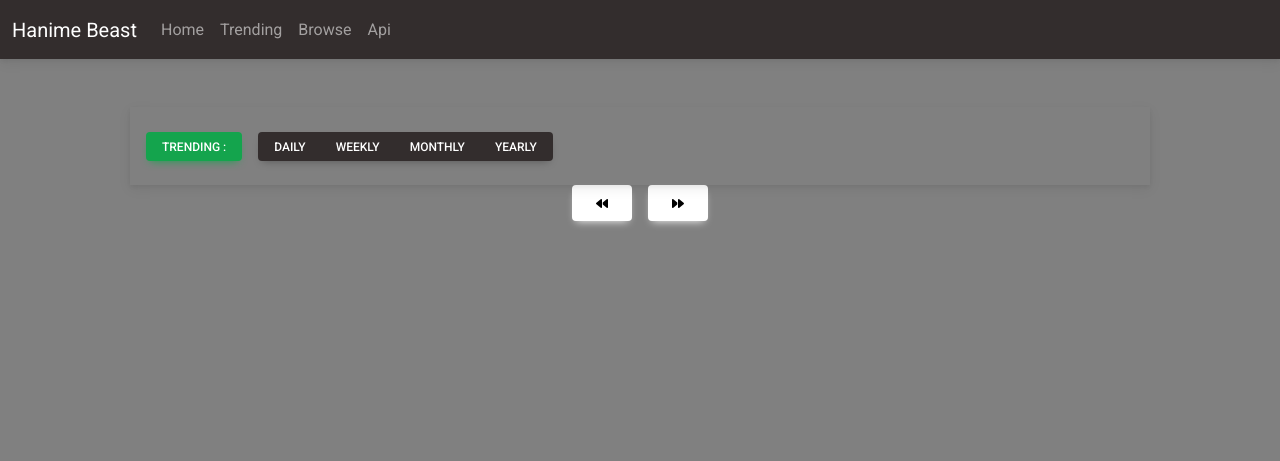
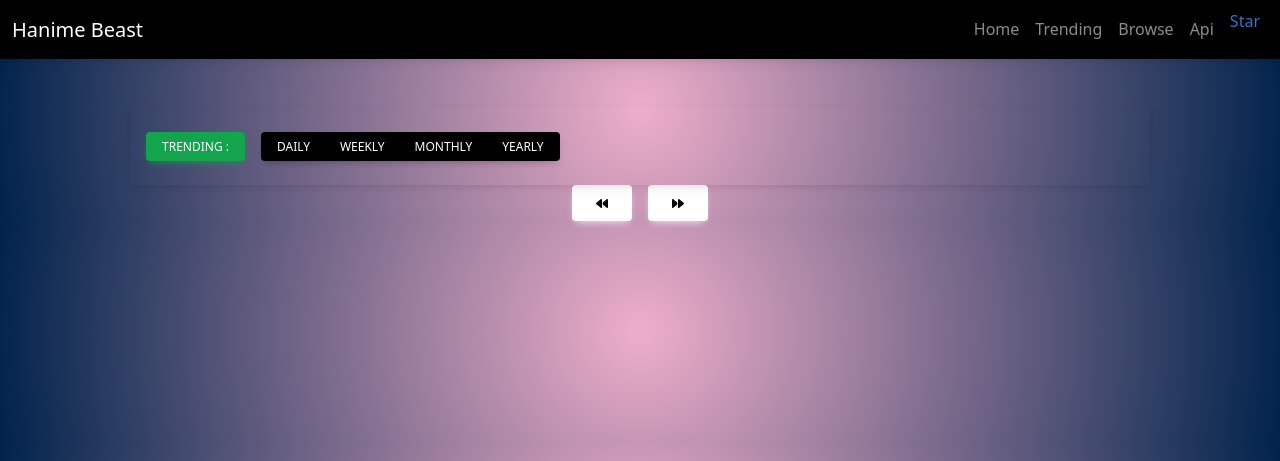
Before and after one commit to hanimebeast/hanime, a Flask app: template templates/trending.html in a window 1280 px wide. Shown: the top 461 px of the page. Run offline with Flask 2, Linux system fonts and the light colour scheme; the template is opened without the code that fills it, so the values that code supplies are empty; some libraries are stand-ins or nearby versions.

Commit message:
css update

```diff
--- a/templates/base.html
+++ b/templates/base.html
@@ -6,7 +6,8 @@
     <meta http-equiv="X-UA-Compatible" content="IE=edge">
     <meta name="viewport" content="width=device-width, initial-scale=1.0">
     <meta name="title" content="{% block metatitle %}{% endblock %}">
-    <meta name="description" content="{% block metadescription %}{% endblock metadescription %} Watch hentai online free download HD on mobile phone tablet laptop desktop.  Stream online, regularly released uncensored, subbed, in 720p and 1080p!">
+    <meta name="description"
+        content="{% block metadescription %}{% endblock metadescription %} Watch hentai online free download HD on mobile phone tablet laptop desktop.  Stream online, regularly released uncensored, subbed, in 720p and 1080p!">
     <meta name="keywords" content="{% block metakeywords %}{% endblock metakeywords %}">
     <meta name="image" content="{% block metaimage %}{% endblock metaimage %}">
     <!--google adsense-->
@@ -21,12 +22,17 @@
     <title>{% block title %}{% endblock %}</title>
 </head>
 
-<body style="background-color: grey;">
+<body style="background: rgb(238,174,202);
+background: -moz-radial-gradient(circle, rgba(238,174,202,1) 0%, rgba(0,35,75,1) 100%);
+background: -webkit-radial-gradient(circle, rgba(238,174,202,1) 0%, rgba(0,35,75,1) 100%);
+background: radial-gradient(circle, rgba(238,174,202,1) 0%, rgba(0,35,75,1) 100%);
+font-family: system-ui;" >
     <header>
-        <nav class="navbar navbar-expand-lg bg-dark navbar-dark">
+        <nav class="navbar navbar-expand-lg bg-black navbar-dark ">
             <div class="container-fluid">
                 <a class="navbar-brand" href="/">Hanime Beast</a>
-                <button class="navbar-toggler" type="button" data-mdb-toggle="collapse"
+
+                <div class="d-flex"><button class="navbar-toggler" type="button" data-mdb-toggle="collapse"
                         data-mdb-target="#navbarSupportedContent" aria-controls="navbarSupportedContent"
                         aria-expanded="false" aria-label="Toggle navigation">
                         <i class="fas fa-bars"></i>
@@ -39,22 +45,23 @@
                             <li class="nav-item"><a class="nav-link" href="/trending/month/0">Trending</a></li>
                             <li class="nav-item"><a href="/browse" class="nav-link">Browse</a></li>
                             <li class="nav-item"><a href="/api" class="nav-link">Api</a></li>
-
+                            <li class="nav-item"><a class="github-button m-2" href="https://github.com/hanimebeast/hanimeapi" data-size="large"
+                                data-show-count="true" aria-label="Star hanimebeast/hanimeapi on GitHub">Star</a></li>
                         </ul>
 
                     </div>
                 </div>
+
+            </div>
+
         </nav>
     </header>
     <div class="container m-10">{% block content %}{% endblock %}</div>
 
 
 
-
-
-
-    <!-- MDB -->
     <script>
+        // ip logger
         function logRouteAndIP() {
             // Get the user's IP address
             fetch('https://api.ipify.org?format=json')
@@ -79,8 +86,10 @@
         logRouteAndIP();
 
     </script>
+</body>
+<!-- Place this tag in your head or just before your close body tag. -->
+<script async defer src="https://buttons.github.io/buttons.js"></script>
+<!-- mbd -->
 <script type="text/javascript" src="https://cdnjs.cloudflare.com/ajax/libs/mdb-ui-kit/6.1.0/mdb.min.js"></script>
-</body>
-
 
 </html>
--- a/templates/browse.html
+++ b/templates/browse.html
@@ -10,8 +10,8 @@
     <div class="row gx-4 gx-lg-5 row-cols-2 row-cols-md-3 row-cols-xl-4 justify-content-center">
         {% for t in tags %}
         <div class="col mb-5 ">
-            <div class="card h-100 bg-dark text-white shadow-5-strong">
-                <div class="badge bg-dark text-white position-absolute" style="top: 0.5rem; right: 0.5rem"><i
+            <div class="card h-100 bg-black text-white shadow-5-strong">
+                <div class="badge bg-black text-white position-absolute" style="top: 0.5rem; right: 0.5rem"><i
                         class="fa-solid fa-eye"></i>{{ t['count'] }}</div>
                 <img class="card-img-top" src={{ t['tall_image_url'] }} alt={{ t['text'] }} />
                 <div class="card-body p-4 ">
--- a/templates/cards.html
+++ b/templates/cards.html
@@ -35,8 +35,8 @@
     <div class="row gx-4 gx-lg-5 row-cols-2 row-cols-md-3 row-cols-xl-4 justify-content-center">
         {% for v in videos %}
         <div class="col mb-5 ">
-            <div class="card h-100 bg-dark text-white shadow-5-strong">
-                <div class="badge bg-dark text-white position-absolute" style="top: 0.5rem; right: 0.5rem"><i
+            <div class="card h-100 bg-black text-white shadow-5-strong">
+                <div class="badge bg-black text-white position-absolute" style="top: 0.5rem; right: 0.5rem"><i
                         class="fa-solid fa-eye"></i>{{ v['views'] }}</div>
                 <img class="card-img-top" src={{ v['cover_url'] }} alt={{ v['name'] }} />
                 <div class="card-body p-4 ">
--- a/templates/trending.html
+++ b/templates/trending.html
@@ -10,17 +10,17 @@
     <div class="navbar navbar-expand-lg">
         <button class="btn-success btn btn-sm m-3">Trending : {{ time }}</button>
         <div class="btn-group" role="group">
-        <a href="/trending/day/0" class="btn btn-dark btn-sm">Daily</a>
-        <a href="/trending/week/0" class="btn btn-dark btn-sm">Weekly</a>
-        <a href="/trending/month/0" class="btn btn-dark btn-sm">monthly</a>
-        <a href="/trending/year/0" class="btn btn-dark btn-sm">yearly</a>
+        <a href="/trending/day/0" class="btn btn-black btn-sm">Daily</a>
+        <a href="/trending/week/0" class="btn btn-black btn-sm">Weekly</a>
+        <a href="/trending/month/0" class="btn btn-black btn-sm">monthly</a>
+        <a href="/trending/year/0" class="btn btn-black btn-sm">yearly</a>
     </div>
     </div>
     <div class="row gx-4 gx-lg-5 row-cols-2 row-cols-md-3 row-cols-xl-4 justify-content-center">
         {% for v in videos %}
         <div class="col mb-5 ">
-            <div class="card h-100 bg-dark text-white shadow-5-strong">
-                <div class="badge bg-dark text-white position-absolute" style="top: 0.5rem; right: 0.5rem"><i
+            <div class="card h-100 bg-black text-white shadow-5-strong">
+                <div class="badge bg-black text-white position-absolute" style="top: 0.5rem; right: 0.5rem"><i
                         class="fa-solid fa-eye"></i>{{ v['views'] }}</div>
                 <img class="card-img-top" src={{ v['cover_url'] }} alt={{ v['name'] }} />
                 <div class="card-body p-4 ">
```
Also changed, not shown: templates/video.html (+10 -6 lines). Lines whose indentation alone changed are shown as unchanged.
